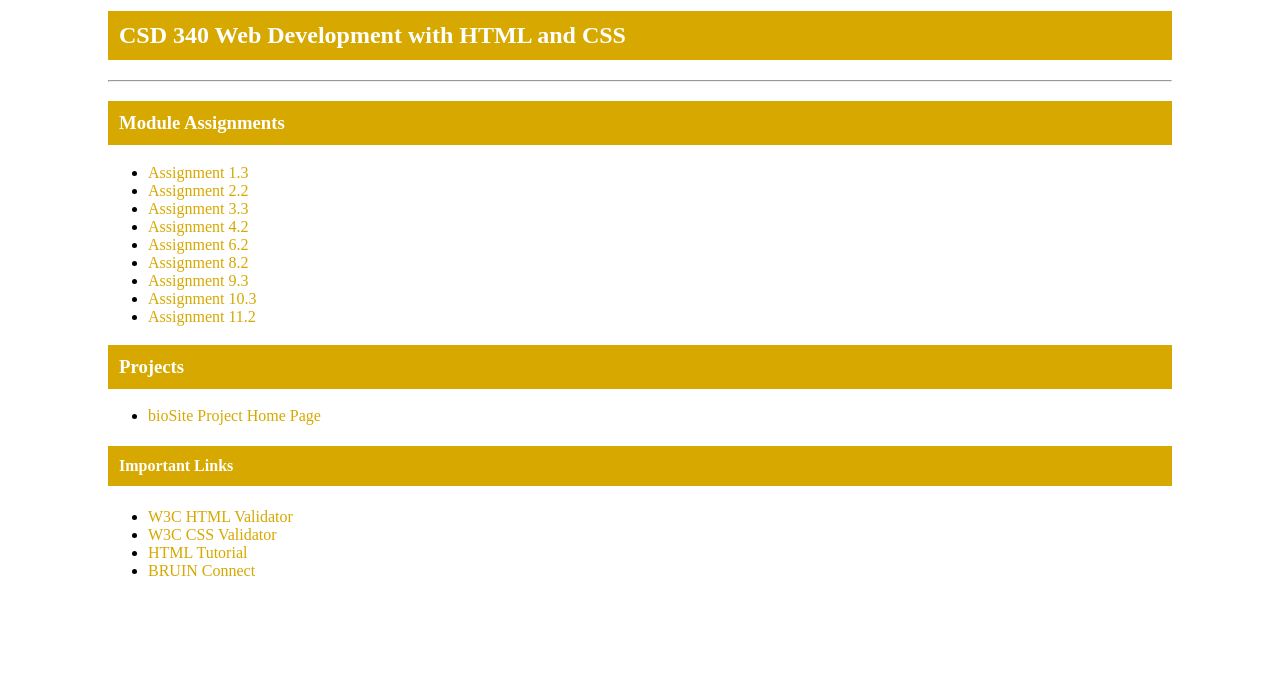
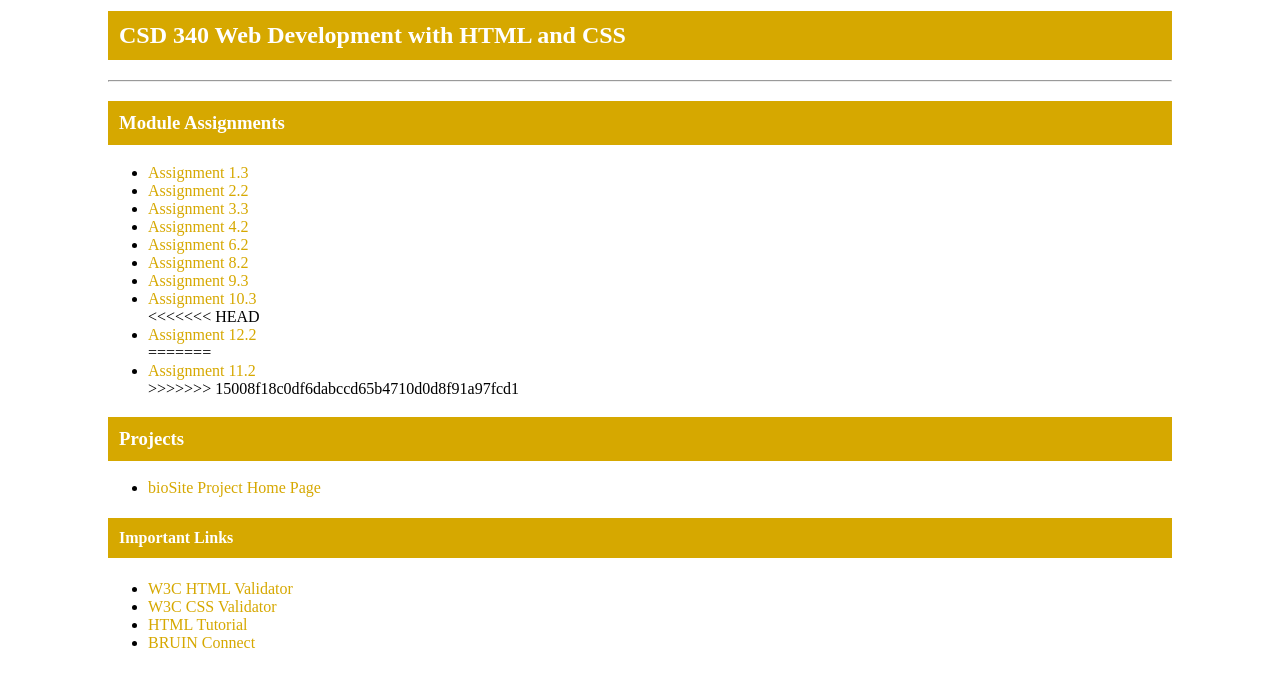
Before and after one commit to GenericUser2025/csd-340, a plain HTML site: page index.html in a window 1280 px wide. Shown: the part 119-800 px from the top of the page. Drawn offline with Linux system fonts and the light colour scheme.

Commit message:
Add files via upload

```diff
--- a/index.html
+++ b/index.html
@@ -21,7 +21,11 @@
             <li><a href="module-8/Singleton_Mod8_2.html">Assignment 8.2</a></li>
             <li><a href="module-9/Singleton_Mod9_3.html">Assignment 9.3</a></li>
             <li><a href="module-10/Singleton_Mod10_3.html">Assignment 10.3</a></li>
+<<<<<<< HEAD
+            <li><a href="module-12/Singleton_Mod12_2.html">Assignment 12.2</a></li>
+=======
             <li><a href="module-11/Singleton_Mod11_2.html">Assignment 11.2</a></li>
+>>>>>>> 15008f18c0df6dabccd65b4710d0d8f91a97fcd1
         </ul>
         <h3>Projects</h3>
         <ul>
```
